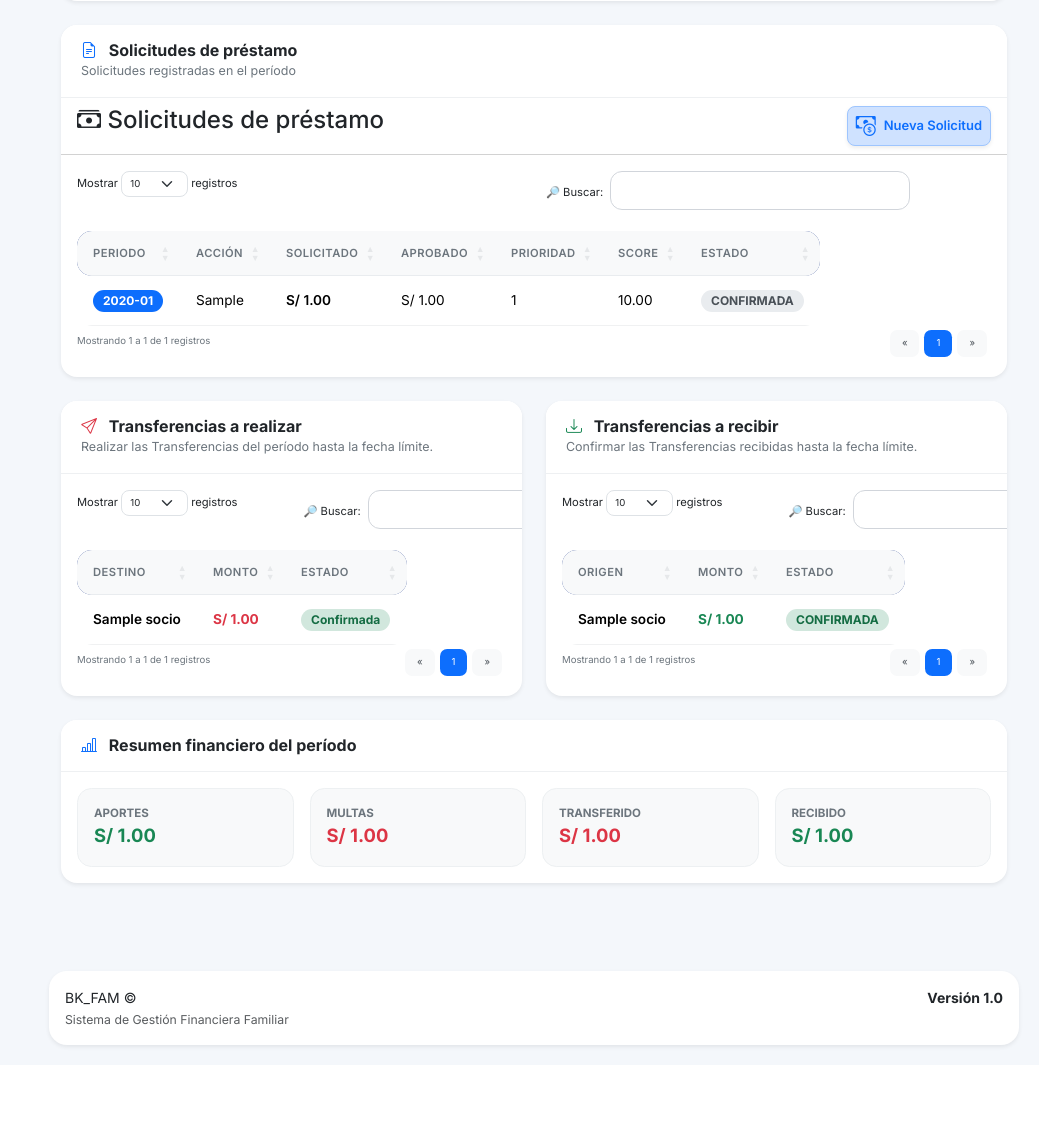
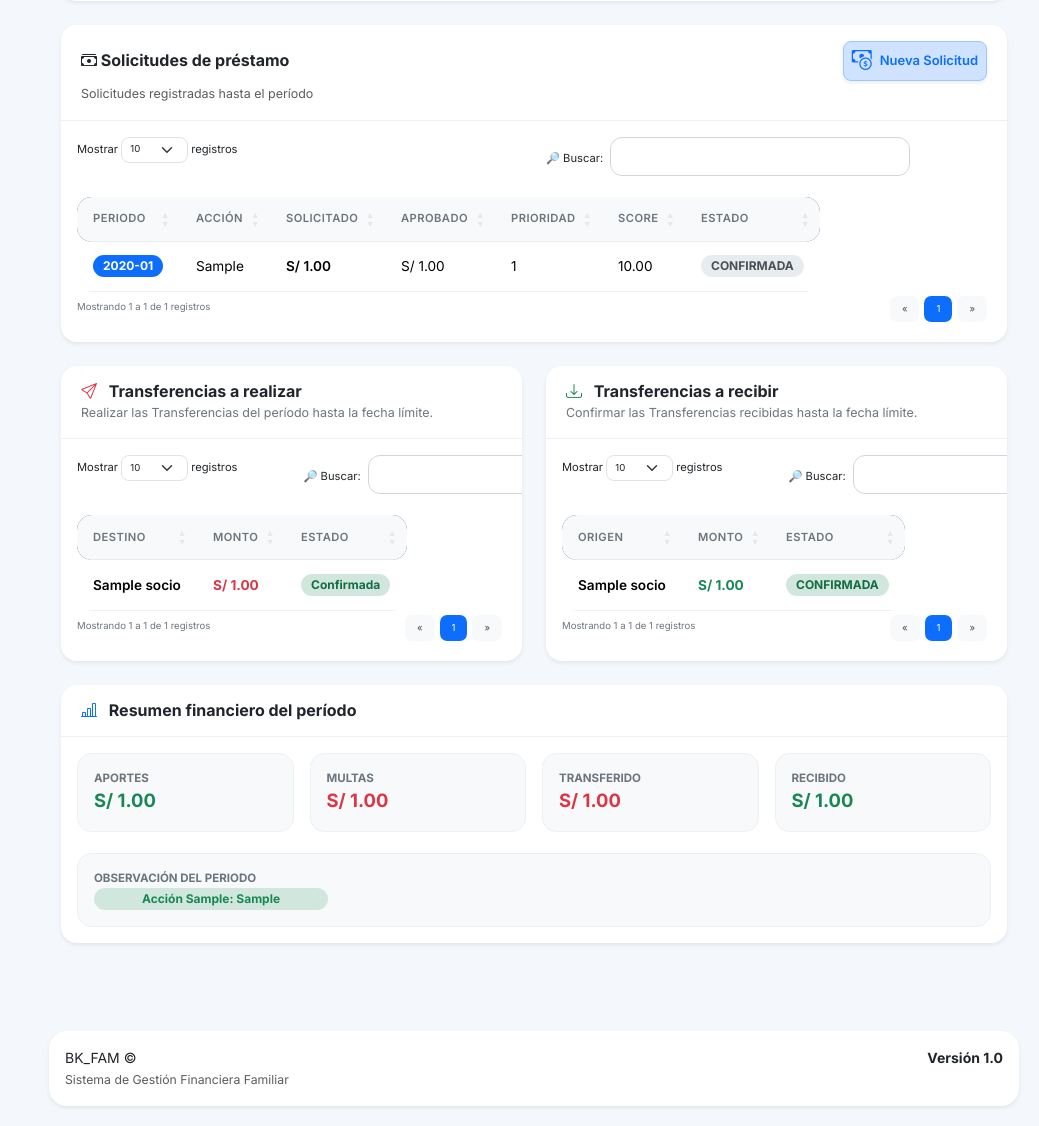
Before and after one commit to rcardenasch/AppBK, a Flask app: page /socio_portal/mi_estado_cuenta/1 in a window 1280 px wide. Shown: the part 1616-2742 px from the top of the page, without its empty margins (241-1280 px from the left). Before the commit the page ends 2666 px from the top, so only its background shows below. Run offline with Flask 3, Linux system fonts and the light colour scheme; a user stored in the database is signed in; tables that the repository leaves empty hold one stand-in row (values such as "Sample post"); lists and menus that the app fills with data are empty; parts of the project's set-up code (start-up, migrations or seed data) failed here and were passed over; some libraries are stand-ins or nearby versions.

Commit message:
3er  Commit - Ap BK

```diff
--- a/routes/distribucion_routes.py
+++ b/routes/distribucion_routes.py
@@ -2228,7 +2228,7 @@ def reporte_estado_operaciones(periodo_id):
         )
 
         return render_template(
-            "distribucion/estado_operaciones.html",
+            "reportes/estado_operaciones.html",
 
             periodo=periodo,
             config=config
--- a/routes/socio_portal_routes.py
+++ b/routes/socio_portal_routes.py
@@ -372,6 +372,16 @@ def mi_estado_cuenta(periodo_Id):
             for m in movimientos_periodo
         )
 
+        # 1. Ordenamos los movimientos por el ID de la acción de menor a mayor
+        movimientos_ordenados = sorted(
+            movimientos_periodo,
+            key=lambda m: m.accion.id if m.accion else 0
+        )
+        observacion = [m.observacion for m in movimientos_periodo]
+        # Unimos todas las observaciones separándolas por un espacio o una coma
+        # Juntamos el número de acción y la observación de cada movimiento, y luego los unimos con un punto y coma
+        observacion = "; ".join(f"Acción {m.accion.numero_accion}: {m.observacion}" for m in movimientos_ordenados if m.observacion)
+
         total_sobre = sum(
             float(m.sobre or 0)
             for m in movimientos_periodo
@@ -461,7 +471,8 @@ def mi_estado_cuenta(periodo_Id):
             "monto_aprobado": monto_aprobado,
             "total_transferido": total_transferido,
             "total_recibido": total_recibido,
-            "saldo_transferencias": total_recibido - total_transferido
+            "saldo_transferencias": total_recibido - total_transferido,
+            "observacion":observacion
         }
 
         return render_template(
--- a/templates/socios/portal.html
+++ b/templates/socios/portal.html
@@ -709,33 +709,25 @@
             </table>
         </div>
     </div>
-<!-- =====================================================
+    <!-- =====================================================
          SOLICITUDES
          ===================================================== -->
     <div class="card section-card shadow-sm mb-4">
         <div class="section-header">
-            <h5 class="section-title">
-                <i class="bi bi-file-earmark-text
-                          text-primary me-2"></i>
-                Solicitudes de préstamo
-            </h5>
-            <div class="section-subtitle">
-                Solicitudes registradas en el período
-            </div>
-        </div>
-        <div class="card-header bg-white">
-            <div class="d-flex justify-content-between">
-                <h4>
-                    <i class="bi bi-cash-stack"></i>
-                    Solicitudes de préstamo
-                </h4>
+            <!-- Se envuelven el título y el botón en un contenedor flex -->
+            <div class="d-flex justify-content-between align-items-center mb-1">
+                <h5 class="section-title mb-0">
+                    <i class="bi bi-cash-stack"></i> Solicitudes de préstamo
+                </h5>
+
                 <a href="{{ url_for('solicitudes.nuevo') }}"
                     class="btn btn-outline-primary border-primary-subtle bg-primary-subtle bg-opacity-10 d-inline-flex align-items-center gap-2 fw-semibold px-2 py-1 shadow-sm rounded-3">
                     <i class="bi bi-cash-coin fs-5"></i>
                     <span>Nueva Solicitud</span>
                 </a>
+            </div>
 
-            </div>
+            <div class="section-subtitle text-muted"> Solicitudes registradas hasta el período </div>
         </div>
 
         <div class="table-responsive">
@@ -1006,6 +998,16 @@
                     </div>
                 </div>
             </div>
+            </br>
+            <div class="financial-box">
+                <div class="financial-label">
+                    Observación del periodo
+                </div>
+
+                <div class="text-success badge badge-soft-success px-5 size-9px">
+                    {{ resumen.observacion}}
+                </div>
+            </div>
         </div>
     </div>
     {% endif %}
```
Also changed, not shown: services/registro_mensual_service.py (+4 -4 lines), templates/reportes/estado_operaciones.html (renamed from templates/distribucion/estado_operaciones.html).
